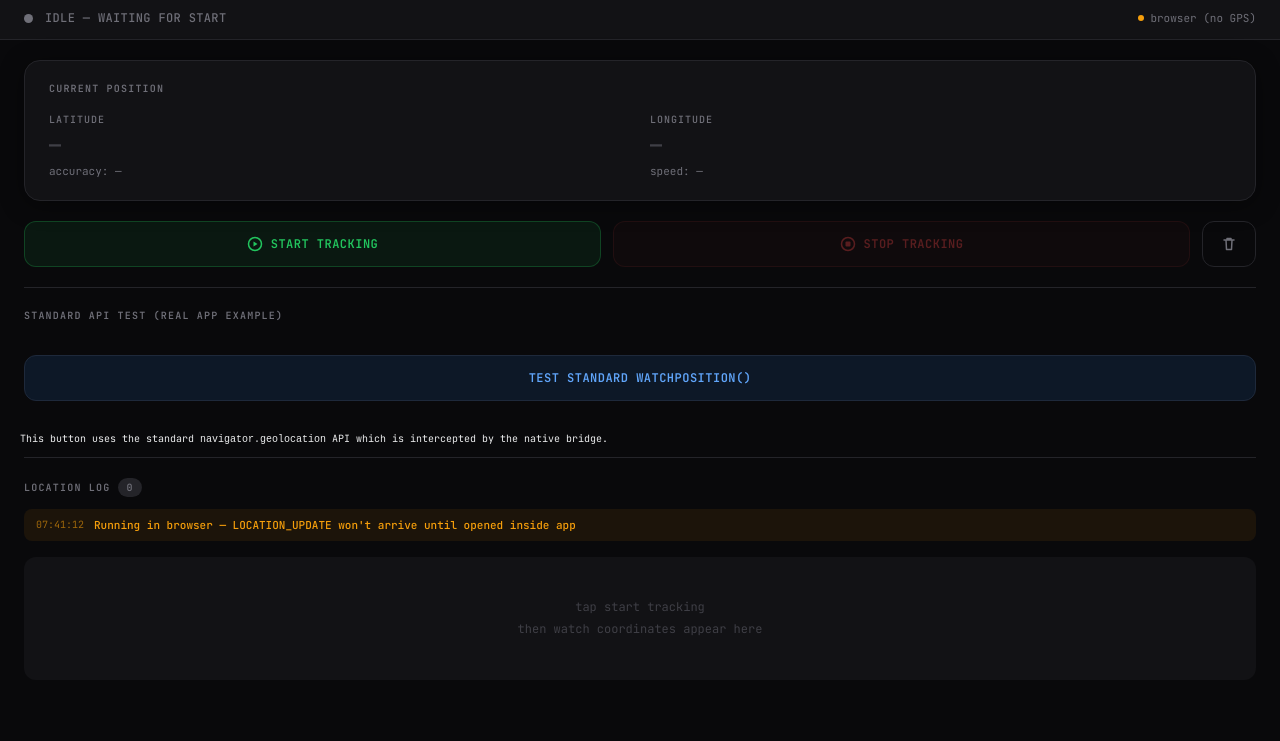
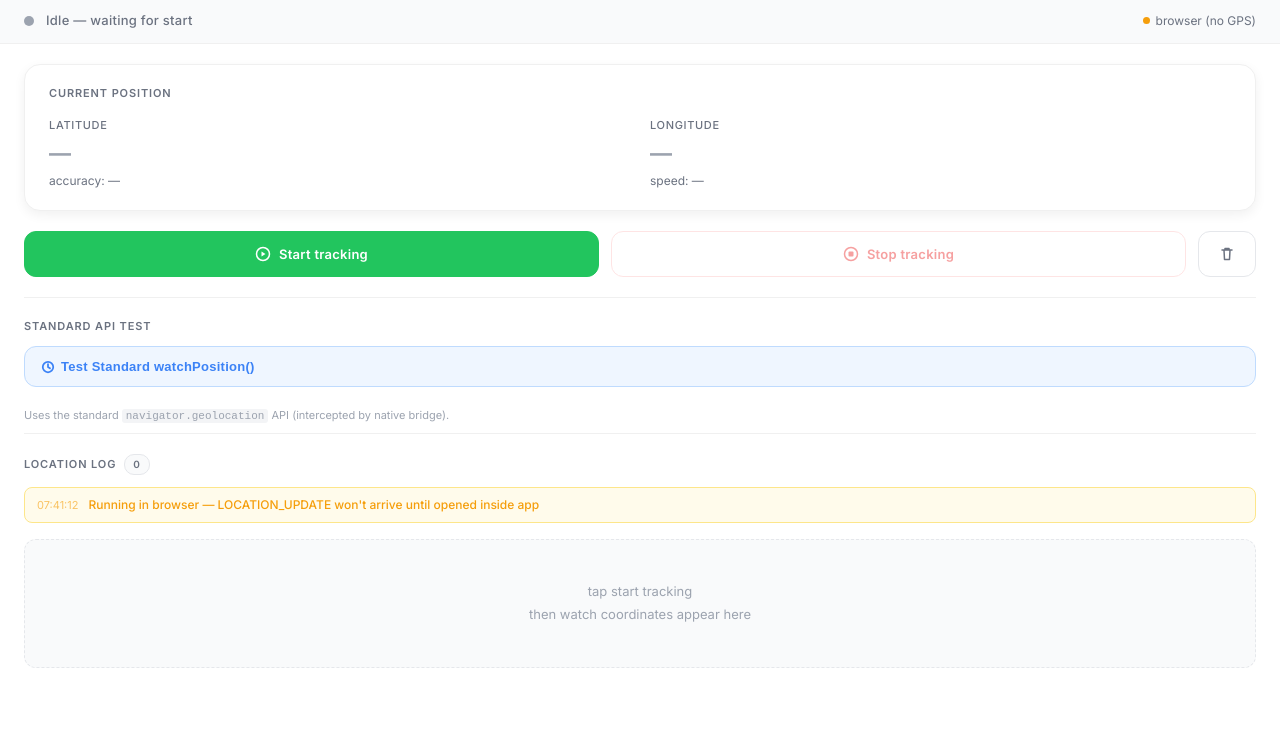
Before and after one commit to GauravBharatAI/ok-driver-webtest, a plain HTML site: page index.html in a window 1280 px wide. Shown: the part 59-800 px from the top of the page. Drawn offline with Linux system fonts and the light colour scheme.

Commit message:
style: overhaul UI with light mode theme, Inter font, and new API test components

```diff
--- a/index.html
+++ b/index.html
@@ -5,42 +5,48 @@
 <meta name="viewport" content="width=device-width, initial-scale=1.0, maximum-scale=1.0, user-scalable=no">
 <title>OK Driver · GPS Test Console</title>
 <link rel="preconnect" href="https://fonts.googleapis.com">
-<link href="https://fonts.googleapis.com/css2?family=JetBrains+Mono:wght@400;500;600;700&family=Syne:wght@400;700;800&display=swap" rel="stylesheet">
+<link href="https://fonts.googleapis.com/css2?family=Inter:wght@400;500;600;700&family=Syne:wght@400;700;800&display=swap" rel="stylesheet">
 <style>
   *, *::before, *::after { box-sizing: border-box; margin: 0; padding: 0; }
 
   :root {
-    --bg:           #09090b;
-    --surface:      #121215;
-    --surface-hover:#1a1a1f;
-    --border:       #242429;
-    --border-light: #2e2e35;
-    --text:         #ecedee;
-    --text-muted:   #6f6f78;
-    --green:        #22c55e;
-    --green-d:      #15803d;
-    --green-bg:     rgba(34, 197, 94, 0.08);
-    --green-bg-hover: rgba(34, 197, 94, 0.12);
-    --red:          #ef4444;
-    --red-d:        #991b1b;
-    --red-bg:       rgba(239, 68, 68, 0.08);
-    --amber:        #f59e0b;
-    --amber-bg:     rgba(245, 158, 11, 0.08);
-    --blue:         #60a5fa;
-    --blue-bg:      rgba(96, 165, 250, 0.08);
-    --mono:         'JetBrains Mono', monospace;
-    --display:      'Syne', sans-serif;
+    --bg:             #ffffff;
+    --surface:        #f9fafb;
+    --surface-hover:  #f3f4f6;
+    --border:         #f0f0f0;
+    --border-light:   #e5e7eb;
+    --text:           #1a1a1a;
+    --text-muted:     #6b7280;
+    --text-dim:       #9ca3af;
+    --green:          #22c55e;
+    --green-d:        #15803d;
+    --green-bg:       #f0fdf4;
+    --green-bg-hover: #dcfce7;
+    --red:            #ef4444;
+    --red-d:          #b91c1c;
+    --red-bg:         #fef2f2;
+    --amber:          #f59e0b;
+    --amber-bg:       #fffbeb;
+    --blue:           #3b82f6;
+    --blue-bg:        #eff6ff;
+    --font-display:   'Syne', sans-serif;
+    --font-body:      'Inter', -apple-system, BlinkMacSystemFont, sans-serif;
+    --shadow-sm:      0 1px 2px rgba(0,0,0,0.04);
+    --shadow-md:      0 4px 12px rgba(0,0,0,0.06);
+    --radius-sm:      8px;
+    --radius-md:      12px;
+    --radius-lg:      16px;
   }
 
   html, body {
     height: 100%;
     background: var(--bg);
     color: var(--text);
-    font-family: var(--mono);
-    font-size: 13px;
+    font-family: var(--font-body);
+    font-size: 14px;
     line-height: 1.5;
     -webkit-font-smoothing: antialiased;
-    overflow: hidden; /* keep layout tight */
+    overflow: hidden;
   }
 
   body {
@@ -57,14 +63,12 @@
     align-items: center;
     justify-content: space-between;
     flex-shrink: 0;
-    background: rgba(18, 18, 21, 0.8);
-    backdrop-filter: blur(12px);
-    -webkit-backdrop-filter: blur(12px);
+    background: var(--bg);
   }
 
   .logo {
-    font-family: var(--display);
-    font-size: 16px;
+    font-family: var(--font-display);
+    font-size: 18px;
     font-weight: 800;
     letter-spacing: -0.02em;
     color: var(--text);
@@ -75,15 +79,23 @@
 
   .logo span { color: var(--green); }
 
+  .logo .sub {
+    font-family: var(--font-body);
+    font-weight: 400;
+    font-size: 12px;
+    color: var(--text-muted);
+    margin-left: 6px;
+  }
+
   .env-badge {
     font-size: 10px;
     font-weight: 600;
-    letter-spacing: 0.08em;
+    letter-spacing: 0.04em;
     padding: 4px 10px;
     border-radius: 6px;
-    background: var(--amber-bg);
-    color: var(--amber);
-    border: 1px solid rgba(245, 158, 11, 0.15);
+    background: var(--green-bg);
+    color: var(--green);
+    border: 1px solid #bbf7d0;
     text-transform: uppercase;
   }
 
@@ -99,16 +111,16 @@
   }
 
   .status-dot {
-    width: 9px; height: 9px;
+    width: 10px; height: 10px;
     border-radius: 50%;
-    background: var(--text-muted);
+    background: var(--text-dim);
     flex-shrink: 0;
     transition: background 0.3s, box-shadow 0.3s;
   }
 
   .status-dot.active {
     background: var(--green);
-    box-shadow: 0 0 10px var(--green);
+    box-shadow: 0 0 8px rgba(34,197,94,0.4);
     animation: pulse 2s ease-in-out infinite;
   }
 
@@ -120,19 +132,18 @@
   }
 
   .status-text {
-    font-size: 12px;
+    font-size: 13px;
     font-weight: 500;
     color: var(--text-muted);
-    letter-spacing: 0.03em;
-    text-transform: uppercase;
+    letter-spacing: 0.02em;
   }
 
-  .status-text.active { color: var(--green); }
-  .status-text.stopped { color: var(--red); }
+  .status-text.active { color: var(--green); font-weight: 600; }
+  .status-text.stopped { color: var(--red); font-weight: 600; }
 
   .status-context {
     margin-left: auto;
-    font-size: 11px;
+    font-size: 12px;
     color: var(--text-muted);
     display: flex;
     align-items: center;
@@ -140,9 +151,9 @@
   }
 
   .context-dot {
-    width: 6px; height: 6px;
+    width: 7px; height: 7px;
     border-radius: 50%;
-    background: var(--text-muted);
+    background: var(--text-dim);
   }
 
   .context-dot.inapp { background: var(--green); }
@@ -152,16 +163,16 @@
   .coords-card {
     margin: 20px 24px 0;
     padding: 20px 24px;
-    background: var(--surface);
+    background: var(--bg);
     border: 1px solid var(--border);
-    border-radius: 16px;
+    border-radius: var(--radius-lg);
     flex-shrink: 0;
-    box-shadow: 0 4px 24px rgba(0,0,0,0.4);
+    box-shadow: var(--shadow-md);
   }
 
   .coords-label {
-    font-size: 10px;
-    letter-spacing: 0.12em;
+    font-size: 11px;
+    letter-spacing: 0.08em;
     text-transform: uppercase;
     color: var(--text-muted);
     margin-bottom: 16px;
@@ -176,8 +187,8 @@
 
   .coord-item label {
     display: block;
-    font-size: 10px;
-    letter-spacing: 0.1em;
+    font-size: 11px;
+    letter-spacing: 0.06em;
     text-transform: uppercase;
     color: var(--text-muted);
     margin-bottom: 6px;
@@ -185,7 +196,7 @@
   }
 
   .coord-value {
-    font-size: 20px;
+    font-size: 22px;
     font-weight: 700;
     color: var(--green);
     letter-spacing: -0.02em;
@@ -194,11 +205,11 @@
     line-height: 1.2;
   }
 
-  .coord-value.flash { color: #86efac; }
-  .coord-value.empty { color: #3f3f46; }
+  .coord-value.flash { color: #4ade80; }
+  .coord-value.empty { color: var(--text-dim); }
 
   .coord-meta {
-    font-size: 11px;
+    font-size: 12px;
     color: var(--text-muted);
     margin-top: 6px;
     display: flex;
@@ -216,58 +227,57 @@
 
   .btn {
     flex: 1;
-    padding: 14px 12px;
+    padding: 14px 16px;
     border: 1px solid var(--border-light);
-    border-radius: 12px;
-    font-family: var(--mono);
-    font-size: 12px;
+    border-radius: var(--radius-md);
+    font-family: var(--font-body);
+    font-size: 13px;
     font-weight: 600;
-    letter-spacing: 0.04em;
-    text-transform: uppercase;
+    letter-spacing: 0.02em;
     cursor: pointer;
-    transition: all 0.2s cubic-bezier(0.4, 0, 0.2, 1);
+    transition: all 0.2s ease;
     display: flex;
     align-items: center;
     justify-content: center;
     gap: 8px;
-    background: var(--surface);
-    color: var(--text-muted);
+    background: var(--bg);
+    color: var(--text);
   }
 
   .btn svg {
     width: 16px;
-    height: 16;
+    height: 16px;
     stroke-width: 1.5;
   }
 
   .btn-start {
-    background: var(--green-bg);
-    color: var(--green);
-    border-color: rgba(34, 197, 94, 0.25);
+    background: var(--green);
+    color: white;
+    border-color: var(--green);
   }
 
   .btn-start:hover:not(:disabled) {
-    background: var(--green-bg-hover);
-    border-color: var(--green);
+    background: #16a34a;
+    border-color: #16a34a;
+    box-shadow: 0 4px 12px rgba(34,197,94,0.25);
     transform: translateY(-1px);
-    box-shadow: 0 4px 12px rgba(34, 197, 94, 0.15);
   }
 
   .btn-stop {
-    background: var(--red-bg);
+    background: white;
     color: var(--red);
-    border-color: rgba(239, 68, 68, 0.25);
+    border-color: #fecaca;
   }
 
   .btn-stop:hover:not(:disabled) {
-    background: rgba(239, 68, 68, 0.15);
+    background: var(--red-bg);
     border-color: var(--red);
+    box-shadow: 0 4px 12px rgba(239,68,68,0.1);
     transform: translateY(-1px);
-    box-shadow: 0 4px 12px rgba(239, 68, 68, 0.15);
   }
 
   .btn:disabled {
-    opacity: 0.35;
+    opacity: 0.5;
     cursor: not-allowed;
     transform: none;
     box-shadow: none;
@@ -275,16 +285,73 @@
 
   .btn-clear {
     flex: 0 0 auto;
-    padding: 14px 18px;
-    background: transparent;
+    padding: 14px 20px;
+    background: white;
     color: var(--text-muted);
-    border-color: var(--border);
+    border-color: var(--border-light);
   }
 
   .btn-clear:hover {
+    background: var(--surface-hover);
     color: var(--text);
-    border-color: var(--border-light);
-    background: var(--surface-hover);
+    border-color: var(--text-dim);
+  }
+
+  /* ── standard API test section ── */
+  .section-header {
+    padding: 8px 24px 12px;
+    display: flex;
+    align-items: center;
+    justify-content: space-between;
+    flex-shrink: 0;
+  }
+
+  .section-title {
+    font-size: 11px;
+    letter-spacing: 0.08em;
+    text-transform: uppercase;
+    color: var(--text-muted);
+    font-weight: 600;
+  }
+
+  .divider {
+    height: 1px;
+    background: var(--border);
+    margin: 0 24px 12px;
+    flex-shrink: 0;
+  }
+
+  .btn-test-api {
+    margin: 0 24px 20px;
+    padding: 12px 16px;
+    background: var(--blue-bg);
+    color: var(--blue);
+    border: 1px solid #bfdbfe;
+    border-radius: var(--radius-md);
+    font-weight: 600;
+    font-size: 13px;
+    letter-spacing: 0.02em;
+    cursor: pointer;
+    transition: background 0.2s;
+    width: auto;
+    display: inline-flex;
+    align-items: center;
+    gap: 6px;
+  }
+
+  .btn-test-api:hover:not(:disabled) {
+    background: #dbeafe;
+  }
+
+  .btn-test-api:disabled {
+    opacity: 0.6;
+    cursor: not-allowed;
+  }
+
+  .api-hint {
+    padding: 0 24px 8px;
+    font-size: 11px;
+    color: var(--text-dim);
   }
 
   /* ── logger area ── */
@@ -297,8 +364,8 @@
   }
 
   .logger-title {
-    font-size: 10px;
-    letter-spacing: 0.12em;
+    font-size: 11px;
+    letter-spacing: 0.08em;
     text-transform: uppercase;
     color: var(--text-muted);
     display: flex;
@@ -308,19 +375,13 @@
   }
 
   .log-count {
-    background: var(--border);
+    background: var(--surface);
     color: var(--text-muted);
     padding: 2px 8px;
     border-radius: 10px;
     font-size: 10px;
     font-weight: 600;
-  }
-
-  .divider {
-    height: 1px;
-    background: var(--border);
-    margin: 0 24px 12px;
-    flex-shrink: 0;
+    border: 1px solid var(--border-light);
   }
 
   .log-list {
@@ -340,12 +401,12 @@
     display: grid;
     grid-template-columns: 54px 1fr 1fr auto;
     gap: 8px;
-    padding: 8px 12px;
-    border-radius: 8px;
+    padding: 10px 12px;
+    border-radius: var(--radius-sm);
     border: 1px solid transparent;
     transition: background 0.15s, border-color 0.15s;
     animation: slideIn 0.2s ease-out;
-    background: var(--surface);
+    background: var(--bg);
   }
 
   @keyframes slideIn {
@@ -353,38 +414,44 @@
     to   { opacity: 1; transform: translateY(0); }
   }
 
-  .log-entry:first-child {
-    background: rgba(34, 197, 94, 0.06);
-    border-color: rgba(34, 197, 94, 0.2);
+  .log-entry:nth-child(odd) {
+    background: var(--surface);
   }
 
-  .log-entry:hover { background: var(--surface-hover); }
+  .log-entry:first-child {
+    background: var(--green-bg);
+    border-color: #bbf7d0;
+  }
+
+  .log-entry:hover {
+    background: var(--surface-hover);
+  }
 
   .log-idx {
-    font-size: 10px;
-    color: var(--text-muted);
+    font-size: 11px;
+    color: var(--text-dim);
     font-weight: 600;
     text-align: right;
   }
 
   .log-lat, .log-lon {
-    font-size: 12px;
+    font-size: 13px;
     font-weight: 600;
     font-variant-numeric: tabular-nums;
     color: var(--text);
   }
 
-  .log-lat { color: #86efac; }
-  .log-lon { color: #7dd3fc; }
+  .log-lat { color: #15803d; }
+  .log-lon { color: #1d4ed8; }
 
   .log-meta {
-    font-size: 10px;
+    font-size: 11px;
     color: var(--text-muted);
     text-align: right;
   }
 
   .log-acc { display: block; }
-  .log-time { display: block; color: var(--text-muted); opacity: 0.7; }
+  .log-time { display: block; color: var(--text-dim); }
 
   /* system log entries */
   .sys-entries {
@@ -396,40 +463,46 @@
 
   .sys-entry {
     padding: 8px 12px;
-    border-radius: 8px;
-    font-size: 11px;
+    border-radius: var(--radius-sm);
+    font-size: 12px;
     display: flex;
     align-items: center;
     gap: 10px;
     animation: slideIn 0.2s ease-out;
     font-weight: 500;
+    background: var(--bg);
+    border: 1px solid var(--border);
   }
 
-  .sys-entry.info  { background: var(--blue-bg); color: var(--blue); }
-  .sys-entry.ok    { background: var(--green-bg); color: var(--green); }
-  .sys-entry.warn  { background: var(--amber-bg); color: var(--amber); }
-  .sys-entry.err   { background: var(--red-bg); color: var(--red); }
+  .sys-entry.info  { background: var(--blue-bg); border-color: #bfdbfe; color: var(--blue); }
+  .sys-entry.ok    { background: var(--green-bg); border-color: #bbf7d0; color: var(--green); }
+  .sys-entry.warn  { background: var(--amber-bg); border-color: #fde68a; color: var(--amber); }
+  .sys-entry.err   { background: var(--red-bg); border-color: #fecaca; color: var(--red); }
 
-  .sys-time { opacity: 0.6; font-size: 10px; flex-shrink: 0; font-weight: 400; }
+  .sys-time { opacity: 0.6; font-size: 11px; flex-shrink: 0; font-weight: 400; }
 
   .empty-state {
     padding: 40px 20px;
     text-align: center;
-    color: #3f3f46;
-    font-size: 12px;
+    color: var(--text-dim);
+    font-size: 13px;
     line-height: 1.8;
     display: none;
     background: var(--surface);
-    border-radius: 12px;
+    border-radius: var(--radius-md);
     margin-top: 8px;
+    border: 1px dashed var(--border-light);
   }
 
   .empty-state.show { display: block; }
 
-  /* responsive touch */
+  /* responsive */
   @media (max-width: 480px) {
     .coords-card { padding: 16px; }
-    .coord-value { font-size: 18px; }
+    .coord-value { font-size: 20px; }
+    .controls { flex-wrap: wrap; }
+    .btn { flex: 1 1 45%; }
+    .btn-clear { flex: 0 0 auto; }
   }
 </style>
 </head>
@@ -438,7 +511,7 @@
 <header>
   <div class="logo">
     OK<span>Driver</span>
-    <span style="color:var(--text-muted); font-weight:400; font-size:12px; margin-left:4px;">/ gps test</span>
+    <span class="sub">/ gps test</span>
   </div>
   <div class="env-badge">Test Build</div>
 </header>
@@ -470,14 +543,14 @@
 
 <div class="controls">
   <button class="btn btn-start" id="btnStart" onclick="sendStart()">
-    <svg viewBox="0 0 16 16" fill="none" stroke="currentColor" stroke-width="1.5" stroke-linecap="round">
+    <svg viewBox="0 0 16 16" fill="none" stroke="currentColor" stroke-width="2" stroke-linecap="round">
       <circle cx="8" cy="8" r="6.5"/>
       <path d="M6.5 5.5l4 2.5-4 2.5V5.5z" fill="currentColor" stroke="none"/>
     </svg>
     Start tracking
   </button>
   <button class="btn btn-stop" id="btnStop" onclick="sendStop()" disabled>
-    <svg viewBox="0 0 16 16" fill="none" stroke="currentColor" stroke-width="1.5" stroke-linecap="round">
+    <svg viewBox="0 0 16 16" fill="none" stroke="currentColor" stroke-width="2" stroke-linecap="round">
       <circle cx="8" cy="8" r="6.5"/>
       <rect x="5.5" y="5.5" width="5" height="5" rx="1" fill="currentColor" stroke="none"/>
     </svg>
@@ -492,18 +565,15 @@
 
 <div class="divider"></div>
 
-<div class="logger-header">
-  <div class="logger-title">Standard API Test (Real App Example)</div>
+<div class="section-header">
+  <div class="section-title">Standard API Test</div>
 </div>
-
-<div class="controls">
-  <button id="btnStandardTest" onclick="runStandardGPSTest()" class="btn" style="background:#0d1827; color:#60a5fa; border-color:#1e293b;">
-    Test Standard watchPosition()
-  </button>
-</div>
-
-<div style="padding: 10px 20px; font-size: 10px; color: var(--dim);">
-  This button uses the standard <code>navigator.geolocation</code> API which is intercepted by the native bridge.
+<button id="btnStandardTest" onclick="runStandardGPSTest()" class="btn-test-api">
+  <svg width="14" height="14" viewBox="0 0 16 16" fill="none" stroke="currentColor" stroke-width="2"><circle cx="8" cy="8" r="6"/><path d="M8 4v4l3 2"/></svg>
+  Test Standard watchPosition()
+</button>
+<div class="api-hint">
+  Uses the standard <code style="background:#f3f4f6; padding:1px 4px; border-radius:3px;">navigator.geolocation</code> API (intercepted by native bridge).
 </div>
 
 <div class="divider"></div>
@@ -667,37 +737,10 @@
     document.getElementById('logCount').textContent = logCounter
   }
 
-  // Deep Link Timeout Pattern (example)
-  function tryOpenAppWithTimeout(token) {
-    const appUrl = `driverapp://driver/${token}`;
-    const start = Date.now();
-    addSysLog(`Attempting to launch: ${appUrl}`, 'info');
-    window.location.href = appUrl;
-    setTimeout(() => {
-      if (Date.now() - start < 2500) {
-        addSysLog('App not detected after 2s. User stayed on web page.', 'warn');
-        alert('App not detected. In production you would redirect to the App Store.');
-      }
-    }, 2000);
-  }
-
-  window.addEventListener('load', () => {
-    const isMobile = /Android|iPhone|iPad/i.test(navigator.userAgent);
-    if (!isInApp && isMobile) {
-      setTimeout(() => {
-        const params = new URLSearchParams(window.location.search);
-        const token = params.get('token') || 'AUTO_TOKEN';
-        addSysLog('Mobile browser detected. Attempting automatic app launch...', 'info');
-        tryOpenAppWithTimeout(token);
-      }, 500);
-    }
-  });
-
-  // ── Standard API Test (Real App Example) ───────────────────────────────────
+  // ── Standard API Test ────────────────────────────────────────────────────
   function runStandardGPSTest() {
     addSysLog('Calling navigator.geolocation.watchPosition()...', 'info');
 
-    // Disable the button to prevent multiple watchers
     const btn = document.getElementById('btnStandardTest');
     btn.disabled = true;
     btn.textContent = 'Watcher Active...';
```
